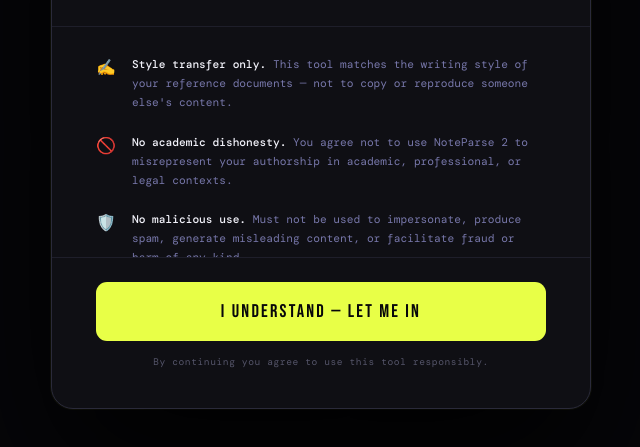
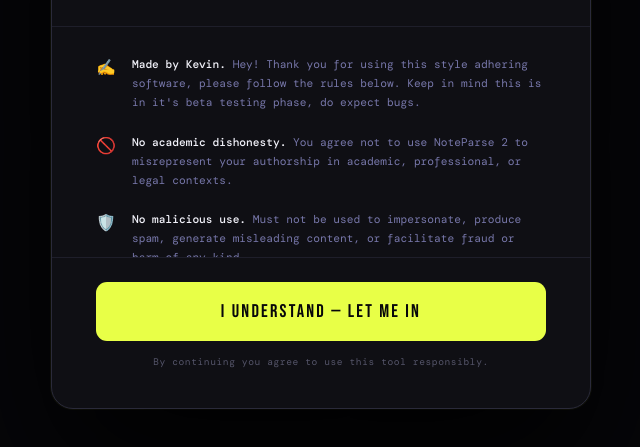
Before and after one commit to MrSourV/NoteParse2, a plain HTML site: page index.html in a window 1280 px wide. Shown: the part 303-750 px from the top of the page, without its empty margins (319-959 px from the left). Drawn offline with nearby package versions, Linux system fonts and the light colour scheme; a web font is replaced by a local one.

Commit message:
Update index.html

```diff
--- a/index.html
+++ b/index.html
@@ -672,7 +672,7 @@
       <div class="terms-body">
         <div class="terms-item">
           <div class="ti-icon">✍️</div>
-          <div class="ti-text"><strong>Style transfer only.</strong> This tool matches the writing style of your reference documents — not to copy or reproduce someone else's content.</div>
+          <div class="ti-text"><strong>Made by Kevin.</strong> Hey! Thank you for using this style adhering software, please follow the rules below. Keep in mind this is in it's beta testing phase, do expect bugs.</div>
         </div>
         <div class="terms-item">
           <div class="ti-icon">🚫</div>
```
